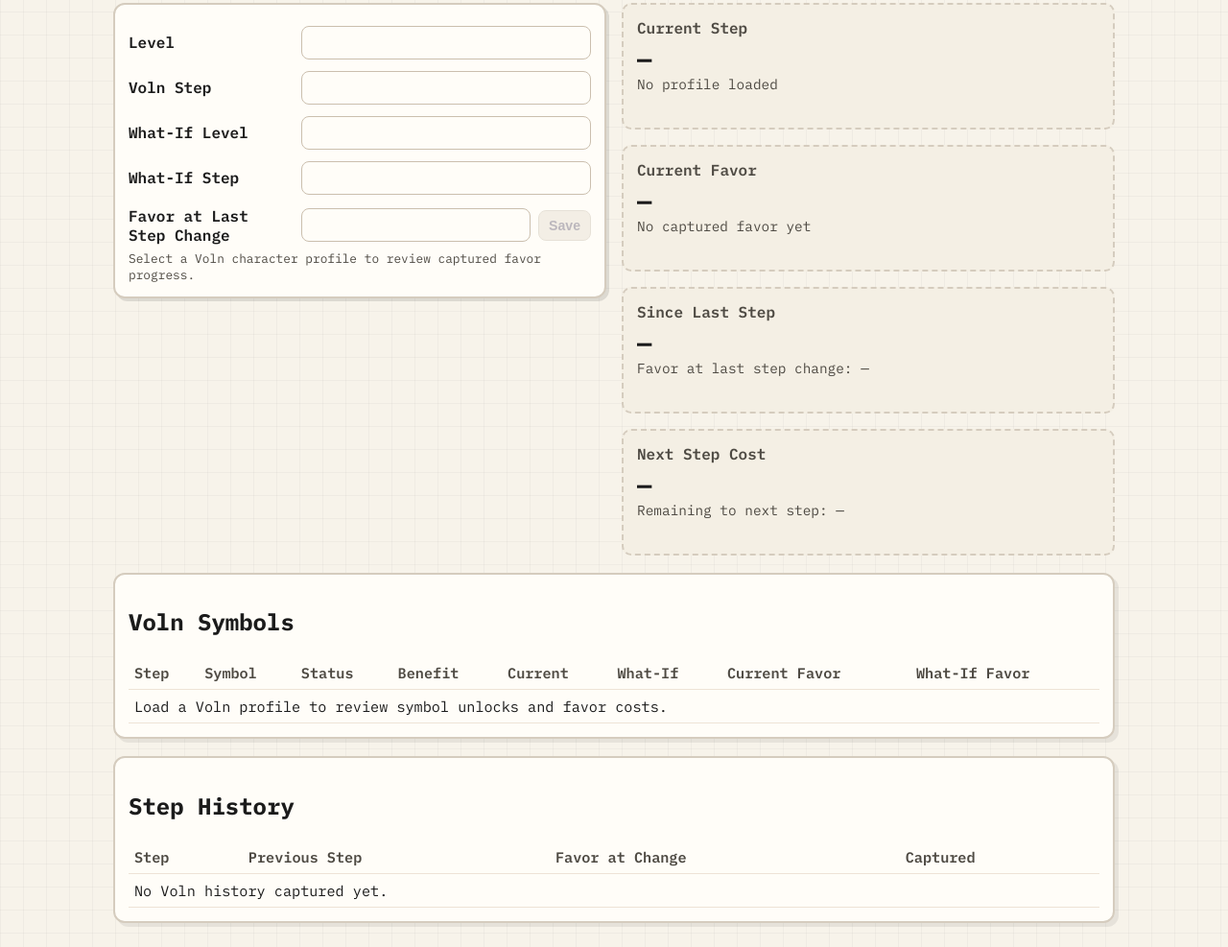
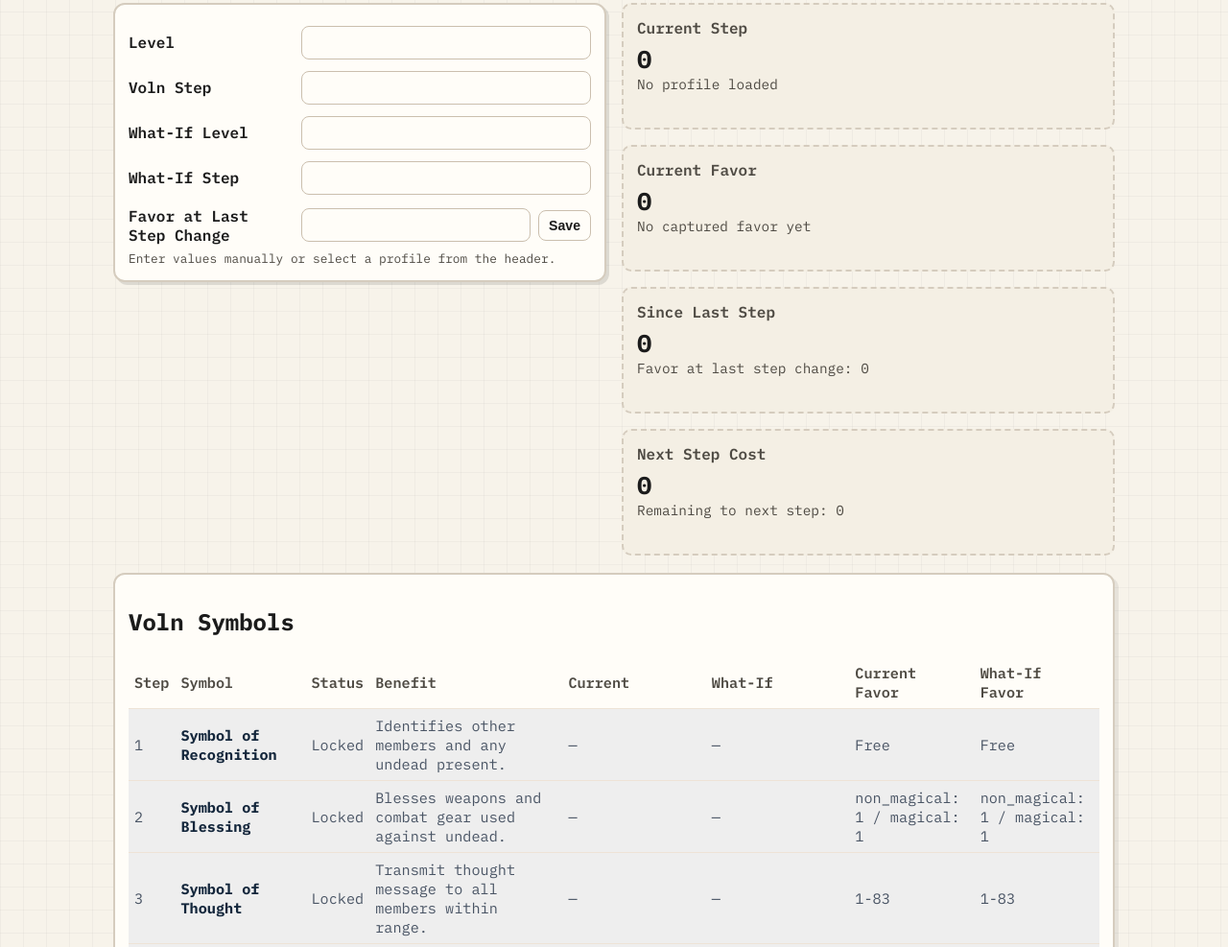
Before and after one commit to david8381/GS4, a website: page voln.html in a window 1280 px wide. Shown: the part 276-1263 px from the top of the page at 96% size. Drawn offline with nearby package versions, Linux system fonts and the light colour scheme.

Commit message:
Fix Voln page inputs to work without a profile loaded
Split renderProfile into loadProfileIntoInputs (profile → inputs) and
recalculate (inputs → summary cards + ability table). Input changes
only trigger recalculate, so typing doesn't blank the fields. All
inputs are editable — profile loading is optional.

Co-Authored-By: Claude Opus 4.6 <noreply@anthropic.com>

```diff
--- a/voln.html
+++ b/voln.html
@@ -31,14 +31,14 @@
             <div class="input-group compact-field">
               <label for="volnCurrentLevelInput">Level</label>
               <div class="input-row">
-                <input id="volnCurrentLevelInput" type="number" min="0" max="100" step="1" readonly />
+                <input id="volnCurrentLevelInput" type="number" min="0" max="100" step="1" />
               </div>
             </div>
 
             <div class="input-group compact-field">
               <label for="volnCurrentRankInput">Voln Step</label>
               <div class="input-row">
-                <input id="volnCurrentRankInput" type="number" min="0" max="26" step="1" readonly />
+                <input id="volnCurrentRankInput" type="number" min="0" max="26" step="1" />
               </div>
             </div>
 
--- a/voln.js
+++ b/voln.js
@@ -6,14 +6,14 @@
   if (!volnData) throw new Error("GS4_VOLN_DATA is not loaded. Ensure data/societies/voln.js is loaded before voln.js.");
 
   const status = document.getElementById("volnStatus");
-  const currentStep = document.getElementById("volnCurrentStep");
-  const currentFavor = document.getElementById("volnCurrentFavor");
-  const sinceStep = document.getElementById("volnSinceStep");
-  const nextStepCost = document.getElementById("volnNextStepCost");
-  const characterName = document.getElementById("volnCharacterName");
-  const lastUpdated = document.getElementById("volnLastUpdated");
-  const atLastStepChange = document.getElementById("volnAtLastStepChange");
-  const remainingFavor = document.getElementById("volnRemainingFavor");
+  const currentStepEl = document.getElementById("volnCurrentStep");
+  const currentFavorEl = document.getElementById("volnCurrentFavor");
+  const sinceStepEl = document.getElementById("volnSinceStep");
+  const nextStepCostEl = document.getElementById("volnNextStepCost");
+  const characterNameEl = document.getElementById("volnCharacterName");
+  const lastUpdatedEl = document.getElementById("volnLastUpdated");
+  const atLastStepChangeEl = document.getElementById("volnAtLastStepChange");
+  const remainingFavorEl = document.getElementById("volnRemainingFavor");
   const historyTable = document.getElementById("volnHistoryTable");
   const abilityTable = document.getElementById("volnAbilityTable");
   const atLastStepInput = document.getElementById("volnAtLastStepInput");
@@ -48,19 +48,9 @@
     return storage.findProfile(profiles, localStorage.getItem(storage.SELECTED_PROFILE_KEY) || "");
   }
 
-  function setEditControlsEnabled(enabled) {
-    if (atLastStepInput) atLastStepInput.disabled = !enabled;
-    if (atLastStepSave) atLastStepSave.disabled = !enabled;
-  }
-
   function cloneFavorState(favor) {
     if (!favor || typeof favor !== "object") {
-      return {
-        current: null,
-        atLastStepChange: null,
-        history: [],
-        lastUpdated: "",
-      };
+      return { current: null, atLastStepChange: null, history: [], lastUpdated: "" };
     }
     return {
       current: Number.isFinite(Number(favor.current)) ? Math.max(0, Math.trunc(Number(favor.current))) : null,
@@ -74,19 +64,14 @@
 
   function saveAtLastStepBaseline() {
     const profile = getSelectedProfile();
-    if (!profile) {
-      status.textContent = "Load a Voln profile before editing favor at the last step change.";
-      status.style.color = "#b42318";
-      return;
-    }
-    if (String(profile.society?.key || "") !== "voln") {
-      status.textContent = "Only Voln profiles can store a favor changeover value.";
+    if (!profile || String(profile.society?.key || "") !== "voln") {
+      status.textContent = "Select a Voln profile before saving a changeover value.";
       status.style.color = "#b42318";
       return;
     }
     const rawValue = String(atLastStepInput?.value || "").trim();
     if (!rawValue) {
-      status.textContent = "Enter a favor value to save for the last Voln step change.";
+      status.textContent = "Enter a favor value to save.";
       status.style.color = "#b42318";
       return;
     }
@@ -106,26 +91,17 @@
     }
 
     const currentFavorState = cloneFavorState(selected.society?.favor);
-    const nextFavorState = {
-      ...currentFavorState,
-      atLastStepChange: Math.max(0, Math.trunc(baseline)),
-    };
-    const nextProfile = {
-      ...selected,
-      society: {
-        ...selected.society,
-        favor: nextFavorState,
-      },
-    };
+    const nextFavorState = { ...currentFavorState, atLastStepChange: Math.max(0, Math.trunc(baseline)) };
+    const nextProfile = { ...selected, society: { ...selected.society, favor: nextFavorState } };
     const nextProfiles = profiles.map((entry) => (entry.id === selected.id ? nextProfile : entry));
     storage.saveProfiles(nextProfiles);
     localStorage.setItem(storage.SELECTED_PROFILE_KEY, selected.id);
-    status.textContent = "Updated favor at last step change for the selected profile.";
+    status.textContent = "Updated favor at last step change.";
     status.style.color = "#1f4e42";
-    renderProfile();
+    recalculate();
   }
 
-  function calculateNextStepCost(profile, step) {
+  function calculateNextStepCost(level, step) {
     const nextStep = Math.min(step + 1, Number(volnData.max_rank) || 26);
     if (nextStep <= step) return null;
     const nextAbility = Array.isArray(volnData.abilities)
@@ -133,7 +109,6 @@
       : null;
     const advancementCost = nextAbility?.advancement_cost;
     if (!advancementCost) return null;
-    const level = Math.max(0, Math.trunc(Number(profile?.level) || 0));
     const base = Number(advancementCost.base) || 0;
     const factor = Number(advancementCost.factor) || 0;
     return Math.ceil(base + ((level * level * factor) / 3));
@@ -210,20 +185,10 @@
     return parts.length ? parts.join(" / ") : "—";
   }
 
-  function renderAbilities(profile) {
+  function renderAbilities(currentLevelValue, currentStepValue, whatIfLevelValue, whatIfStepValue) {
     if (!abilityTable) return;
     abilityTable.innerHTML = "";
     const abilities = Array.isArray(volnData?.abilities) ? volnData.abilities : [];
-    const currentStepValue = Math.max(0, Math.trunc(Number(profile?.society?.rank) || 0));
-    const currentLevelValue = Math.max(0, Math.trunc(Number(profile?.level) || 0));
-    const whatIfLevelValue = Math.max(0, Math.trunc(Number(whatIfLevelInput?.value) || currentLevelValue));
-    const whatIfStepValue = Math.max(0, Math.trunc(Number(whatIfRankInput?.value) || currentStepValue));
-    if (!profile || String(profile.society?.key || "") !== "voln") {
-      const row = document.createElement("tr");
-      row.innerHTML = '<td colspan="8">Load a Voln profile to review symbol unlocks and favor costs.</td>';
-      abilityTable.appendChild(row);
-      return;
-    }
     abilities.forEach((ability) => {
       const owned = currentStepValue >= Number(ability.rank_required || 0);
       const currentEffectiveStep = owned ? currentStepValue : Math.max(0, Math.trunc(Number(ability.rank_required) || 0));
@@ -266,100 +231,102 @@
     });
   }
 
-  function renderProfile() {
+  // Load profile data into input boxes. Does NOT recalculate.
+  function loadProfileIntoInputs() {
     const profile = getSelectedProfile();
     if (!profile) {
-      currentStep.textContent = "—";
-      currentFavor.textContent = "—";
-      sinceStep.textContent = "—";
-      nextStepCost.textContent = "—";
-      characterName.textContent = "No profile loaded";
-      lastUpdated.textContent = "No captured favor yet";
-      atLastStepChange.textContent = "Favor at last step change: —";
-      remainingFavor.textContent = "Remaining to next step: —";
-      status.textContent = "Select a Voln character profile to review captured favor progress.";
+      characterNameEl.textContent = "No profile loaded";
+      status.textContent = "Enter values manually or select a profile from the header.";
       status.style.color = "";
-      if (atLastStepInput) atLastStepInput.value = "";
-      if (currentLevelInput) currentLevelInput.value = "";
-      if (currentRankInput) currentRankInput.value = "";
-      if (whatIfLevelInput) whatIfLevelInput.value = "";
-      if (whatIfRankInput) whatIfRankInput.value = "";
-      setEditControlsEnabled(false);
-      renderAbilities(null);
-      renderHistory([]);
       return;
     }
 
-    localStorage.setItem(storage.SELECTED_PROFILE_KEY, profile.id);
     const society = profile.society || {};
     const favor = society.favor || null;
-    if (String(society.key || "") !== "voln") {
-      currentStep.textContent = "—";
-      currentFavor.textContent = "—";
-      sinceStep.textContent = "—";
-      nextStepCost.textContent = "—";
-      characterName.textContent = profile.name || "Loaded profile";
-      lastUpdated.textContent = "Not a Voln character";
-      atLastStepChange.textContent = "Favor at last step change: —";
-      remainingFavor.textContent = "Remaining to next step: —";
-      status.textContent = `${profile.name || "Loaded profile"} is not currently marked as a Voln character.`;
-      status.style.color = "#b42318";
+    const isVoln = String(society.key || "") === "voln";
+    const level = Math.max(0, Math.trunc(Number(profile.level) || 0));
+    const step = isVoln ? Math.max(0, Math.trunc(Number(society.rank) || 0)) : 0;
+
+    characterNameEl.textContent = profile.name || "Loaded profile";
+    if (currentLevelInput) currentLevelInput.value = String(level);
+    if (currentRankInput) currentRankInput.value = String(step);
+    if (whatIfLevelInput) whatIfLevelInput.value = String(level);
+    if (whatIfRankInput) whatIfRankInput.value = String(step);
+
+    if (!isVoln) {
+      status.textContent = `${profile.name || "Loaded profile"} is not a Voln character. You can still enter values manually.`;
+      status.style.color = "";
+      lastUpdatedEl.textContent = "Not a Voln character";
       if (atLastStepInput) atLastStepInput.value = "";
-      if (currentLevelInput) currentLevelInput.value = String(Math.max(0, Math.trunc(Number(profile.level) || 0)));
-      if (currentRankInput) currentRankInput.value = "0";
-      if (whatIfLevelInput) whatIfLevelInput.value = String(Math.max(0, Math.trunc(Number(profile.level) || 0)));
-      if (whatIfRankInput) whatIfRankInput.value = "0";
-      setEditControlsEnabled(false);
-      renderAbilities(null);
-      renderHistory([]);
       return;
     }
 
-    const step = Math.max(0, Math.trunc(Number(society.rank) || 0));
     const currentFavorValue = favor && Number.isFinite(Number(favor.current)) ? Math.max(0, Math.trunc(Number(favor.current))) : null;
     const atLastStepValue = favor && Number.isFinite(Number(favor.atLastStepChange)) ? Math.max(0, Math.trunc(Number(favor.atLastStepChange))) : null;
-    const sinceStepValue = currentFavorValue != null && atLastStepValue != null ? Math.max(0, currentFavorValue - atLastStepValue) : null;
-    const nextCost = calculateNextStepCost(profile, step);
-    const remaining = nextCost != null && sinceStepValue != null ? Math.max(0, nextCost - sinceStepValue) : null;
 
-    currentStep.textContent = String(step);
-    currentFavor.textContent = formatNumber(currentFavorValue);
-    sinceStep.textContent = formatNumber(sinceStepValue);
-    nextStepCost.textContent = formatNumber(nextCost);
-    characterName.textContent = profile.name || "Loaded profile";
-    lastUpdated.textContent = favor?.lastUpdated ? `Last updated ${new Date(favor.lastUpdated).toLocaleString()}` : "No captured favor yet";
-    atLastStepChange.textContent = `Favor at last step change: ${formatNumber(atLastStepValue)}`;
-    remainingFavor.textContent = `Remaining to next step: ${formatNumber(remaining)}`;
+    lastUpdatedEl.textContent = favor?.lastUpdated ? `Last updated ${new Date(favor.lastUpdated).toLocaleString()}` : "No captured favor yet";
+    if (atLastStepInput) atLastStepInput.value = atLastStepValue == null ? "" : String(atLastStepValue);
+
     status.textContent = favor
       ? `Showing favor data for ${profile.name || "selected profile"}.`
       : "No favor snapshot stored. Run ;gs4tools sync or ;gs4tools collect voln.";
     status.style.color = "";
-    if (atLastStepInput) {
-      atLastStepInput.value = atLastStepValue == null ? "" : String(atLastStepValue);
-    }
-    if (currentLevelInput) currentLevelInput.value = String(Math.max(0, Math.trunc(Number(profile.level) || 0)));
-    if (currentRankInput) currentRankInput.value = String(step);
-    if (whatIfLevelInput && !String(whatIfLevelInput.value || "").trim()) {
-      whatIfLevelInput.value = String(Math.max(0, Math.trunc(Number(profile.level) || 0)));
-    }
-    if (whatIfRankInput && !String(whatIfRankInput.value || "").trim()) {
-      whatIfRankInput.value = String(step);
-    }
-    setEditControlsEnabled(true);
-    renderAbilities(profile);
+
+    // Store favor values as data attributes so recalculate can read them
+    if (currentFavorEl) currentFavorEl.dataset.rawFavor = currentFavorValue == null ? "" : String(currentFavorValue);
     renderHistory(favor?.history || []);
   }
 
-  renderProfile();
+  // Recalculate summary cards and ability table from current input values.
+  function recalculate() {
+    const currentLevel = Math.max(0, Math.trunc(Number(currentLevelInput?.value) || 0));
+    const currentStep = Math.max(0, Math.trunc(Number(currentRankInput?.value) || 0));
+    const whatIfLevel = Math.max(0, Math.trunc(Number(whatIfLevelInput?.value) || currentLevel));
+    const whatIfStep = Math.max(0, Math.trunc(Number(whatIfRankInput?.value) || currentStep));
 
+    currentStepEl.textContent = String(currentStep);
+
+    // Favor comes from the profile, not from inputs
+    const profile = getSelectedProfile();
+    const favor = profile?.society?.favor || null;
+    const currentFavorValue = favor && Number.isFinite(Number(favor.current)) ? Math.max(0, Math.trunc(Number(favor.current))) : null;
+    const atLastStepValue = favor && Number.isFinite(Number(favor.atLastStepChange)) ? Math.max(0, Math.trunc(Number(favor.atLastStepChange))) : null;
+    const sinceStepValue = currentFavorValue != null && atLastStepValue != null ? Math.max(0, currentFavorValue - atLastStepValue) : null;
+    const nextCost = calculateNextStepCost(currentLevel, currentStep);
+    const remaining = nextCost != null && sinceStepValue != null ? Math.max(0, nextCost - sinceStepValue) : null;
+
+    currentFavorEl.textContent = formatNumber(currentFavorValue);
+    sinceStepEl.textContent = formatNumber(sinceStepValue);
+    nextStepCostEl.textContent = formatNumber(nextCost);
+    atLastStepChangeEl.textContent = `Favor at last step change: ${formatNumber(atLastStepValue)}`;
+    remainingFavorEl.textContent = `Remaining to next step: ${formatNumber(remaining)}`;
+
+    renderAbilities(currentLevel, currentStep, whatIfLevel, whatIfStep);
+  }
+
+  // Initial load
+  loadProfileIntoInputs();
+  recalculate();
+
+  // Input changes recalculate but don't reload profile
+  currentLevelInput?.addEventListener("input", recalculate);
+  currentRankInput?.addEventListener("input", recalculate);
+  whatIfLevelInput?.addEventListener("input", recalculate);
+  whatIfRankInput?.addEventListener("input", recalculate);
+
+  // Changeover favor
   atLastStepSave?.addEventListener("click", saveAtLastStepBaseline);
   atLastStepInput?.addEventListener("keydown", (event) => {
     if (event.key === "Enter") saveAtLastStepBaseline();
   });
-  whatIfLevelInput?.addEventListener("input", renderProfile);
-  whatIfRankInput?.addEventListener("input", renderProfile);
-  window.addEventListener("storage", renderProfile);
-  window.addEventListener("focus", renderProfile);
-  window.addEventListener("gs4:profile-saved", renderProfile);
-  window.addEventListener("gs4:selected-profile-changed", renderProfile);
+
+  // Profile changes reload inputs and recalculate
+  function onProfileChange() {
+    loadProfileIntoInputs();
+    recalculate();
+  }
+  window.addEventListener("storage", onProfileChange);
+  window.addEventListener("focus", onProfileChange);
+  window.addEventListener("gs4:profile-saved", onProfileChange);
+  window.addEventListener("gs4:selected-profile-changed", onProfileChange);
 })();
```
